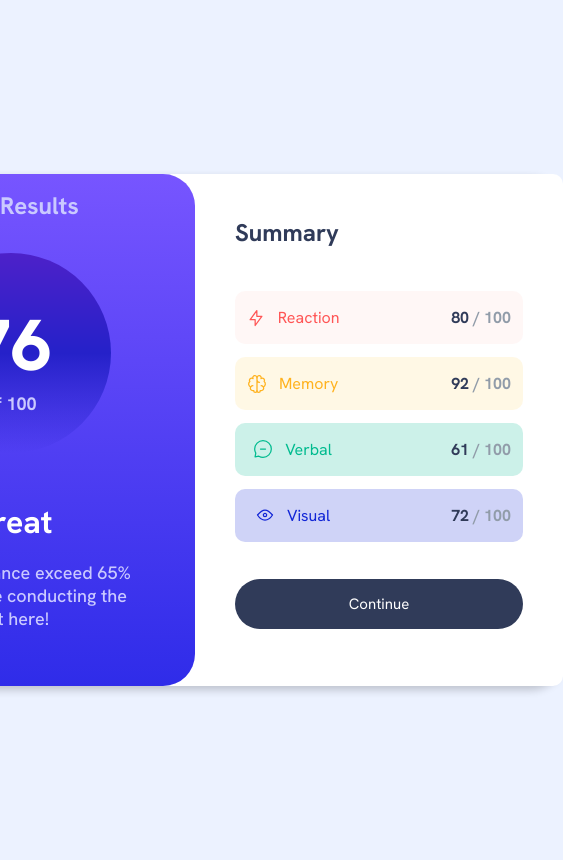
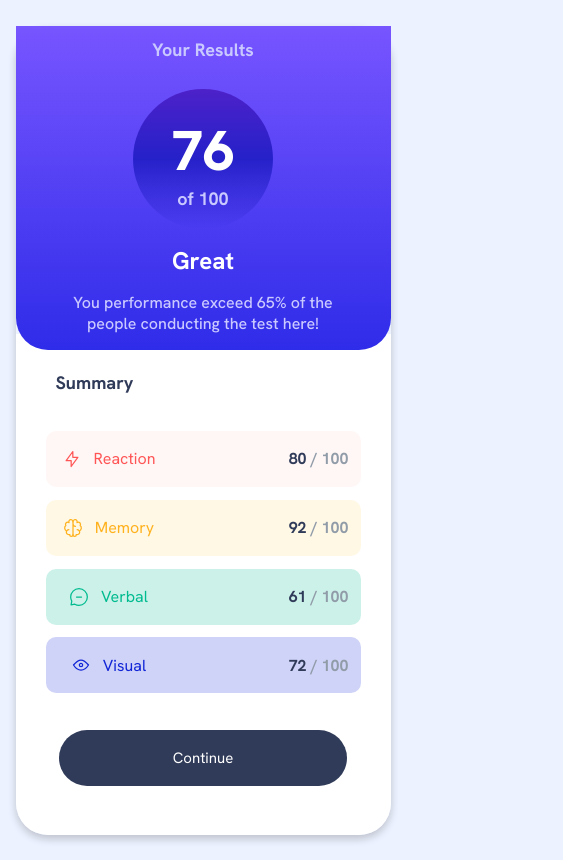
Before and after one commit to lucaliebenberg/results-summary-component, a React (Vite) app: page / in a window 390 px wide. Shown: the whole page, 563 px wide, since content can reach past the window. Built offline with nearby package versions, Linux system fonts and the light colour scheme.

Commit message:
Mobile responsive add

```diff
--- a/src/App.css
+++ b/src/App.css
@@ -206,3 +206,75 @@
   color: white;
   font-size: 15px;
 }
+
+/* Media Queries */
+@media screen and (max-width: 940px) {
+
+  body {
+    min-height: 100vh;
+    width: 100%;
+  }
+  .App {
+    width: 375px;
+    height: 809px;
+    box-shadow: 0 4px 8px 0 rgba(0,0,0,0.2);
+    flex-direction: column;
+  }
+
+  .card__Leftcontainer {
+    height: 356px;
+    width: 375px;
+    border-radius: 0 0 32px 32px;
+    z-index: 1;
+  }
+  .card__leftSideText {
+    font-size: 18px;
+    font-weight: bold;
+  }
+  .card__circle {
+    width: 140px;
+    height: 140px;
+  }
+  .card__result {
+    font-size: 56px;
+  }
+  .carrd__resultTotal {
+    font-size: 16px;
+    font-weight: bold;
+  }
+  .card__messageTitle {
+    font-size: 24px;
+    font-weight: bold;
+    margin-top: 0;
+    padding-top: 1rem;
+  }
+  .card__messageSubtitle {
+    font-size: 16px;
+    max-width: 260px;
+  }
+
+  .card__rightSide {
+    width: 375px;
+    border-radius: 0 0 32px 32px;
+    padding-left: 0;
+    margin-right: 8rem;
+    margin-top: -1rem;
+  }
+  .card__rightTitle {
+    font-size: 18px;
+    font-weight: bold;
+  }
+  .card__summaryWrapper {
+    width: 315px;
+    height: 56px;
+  }
+  .card__summaryText {
+    font-size: 16px;
+  }
+  .card__rightContainer {
+    width: 375px;
+    height: auto;
+  }
+
+
+}
```
